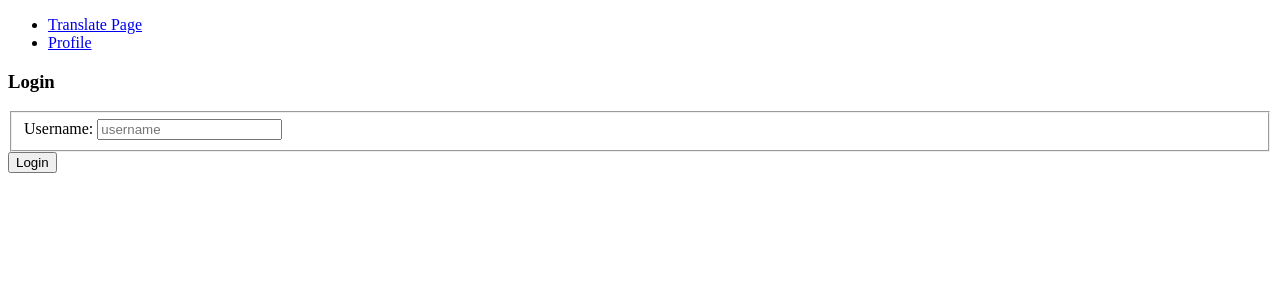
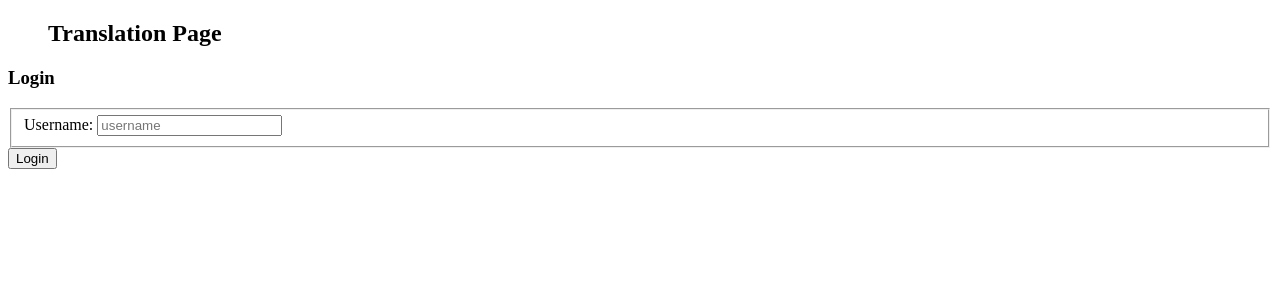
Before and after one commit to 98emre/React-Translation, a React (Create React App) app in the folder translation/: page / in a window 1280 px wide. Shown: the top 300 px of the page. Built offline with nearby package versions, Linux system fonts and the light colour scheme; the HTML template or start-up script is replaced by a standard one.

Commit message:
fix: if user is not logged in they wont see the navbar

```diff
--- a/translation/src/component/Navbar/Navbar.jsx
+++ b/translation/src/component/Navbar/Navbar.jsx
@@ -1,15 +1,22 @@
 
 
+import { useContext } from "react"
 import { NavLink } from "react-router-dom"
+import { useUser } from "../../context/UserContext"
 
 const Navbar = () => {
+
+    const {user} = useUser()
 
     return (
         <nav>
             <ul>
+                <h1>Translation Page</h1>
+            </ul>
+            {user && <ul>
                 <li> <NavLink to="/">Translate Page</NavLink> </li>
                 <li> <NavLink to="/profile">Profile</NavLink> </li>
-            </ul>
+            </ul>}
         </nav>
     )
 }
```
